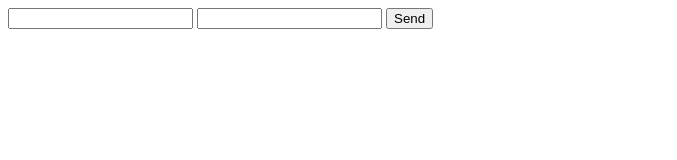
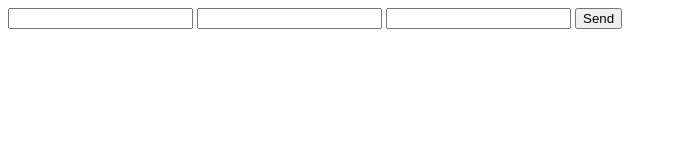
Before and after one commit to handriss/proba, a plain HTML site: page index.html in a window 1280 px wide. Shown: the whole page, without its empty margins (0-677 px from the left). Drawn offline with Linux system fonts and the light colour scheme.

Commit message:
Update index.html

```diff
--- a/index.html
+++ b/index.html
@@ -4,7 +4,9 @@
       method="POST">
     <input type="text" name="name">
     <input type="email" name="_replyto">
+      <input type="text" name="message">
     <input type="submit" value="Send">
+
 </form>
 </body>
 </html>
```
